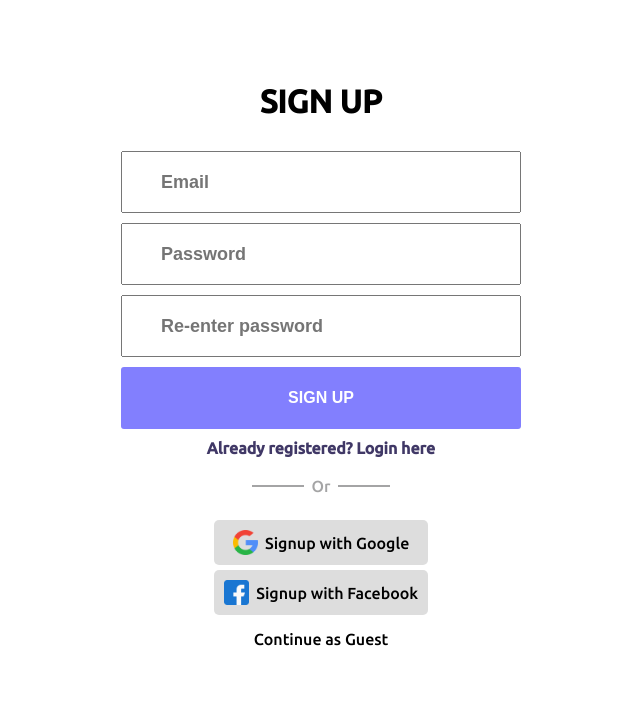
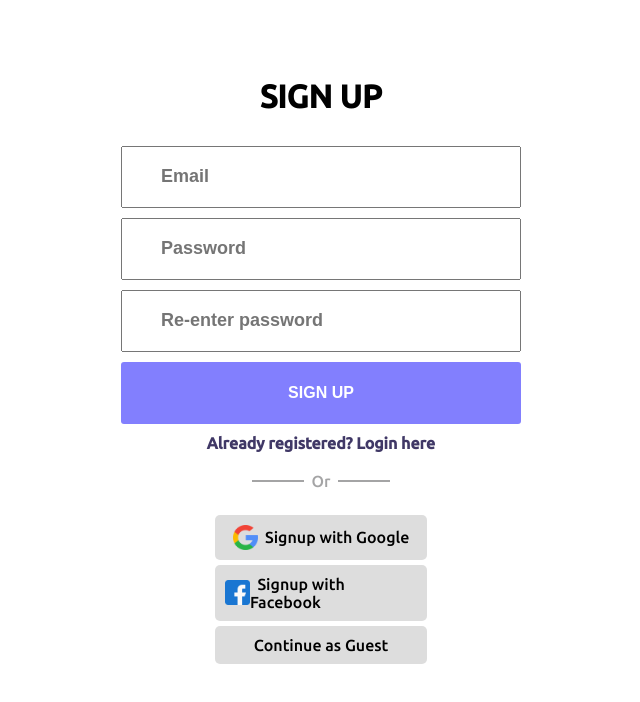
Before and after one commit to githmin/auth-frontend-react, a React (Create React App) app: page /signup in a window 1280 px wide. Shown: the top 702 px of the page, without its empty margins (319-959 px from the left). Built offline with nearby package versions, Linux system fonts and the light colour scheme.

Commit message:
minor changes

```diff
--- a/src/components/Buttons/GuestBtn.css
+++ b/src/components/Buttons/GuestBtn.css
@@ -6,8 +6,8 @@
   margin: -10px;
   justify-content: center;
   cursor: pointer;
-  /* background-color: #3838392b; */
-  /* width: 3rem; */
+  background-color: #3838392b;
+  width: 12rem;
 }
 
 .loginGuestButton:hover {
--- a/src/components/Oauth/Oauth.css
+++ b/src/components/Oauth/Oauth.css
@@ -21,6 +21,7 @@
   justify-content: center;
   cursor: pointer;
   background-color: #3838392b;
+  width: 12rem;
 }
 
 .loginButton:hover {
```
